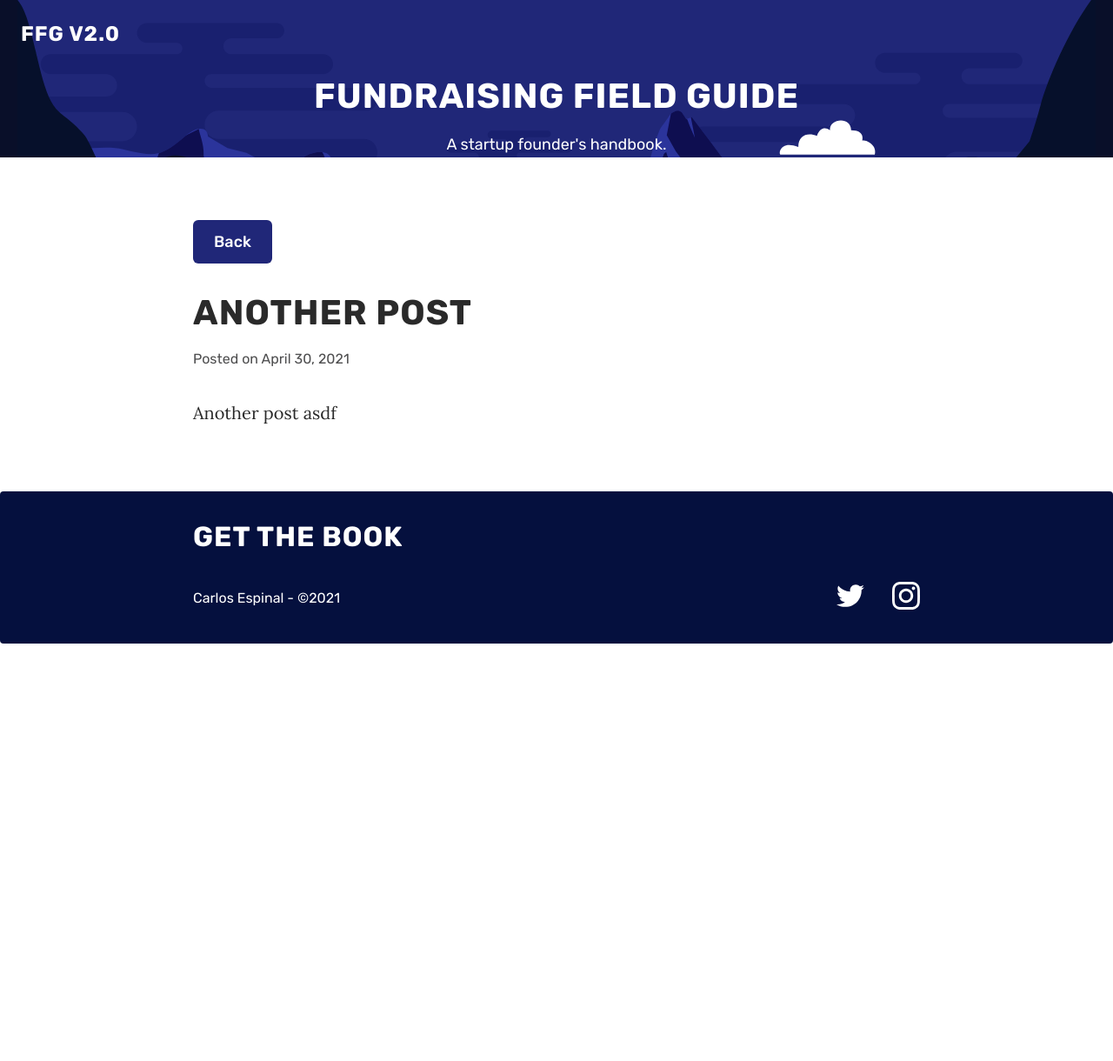
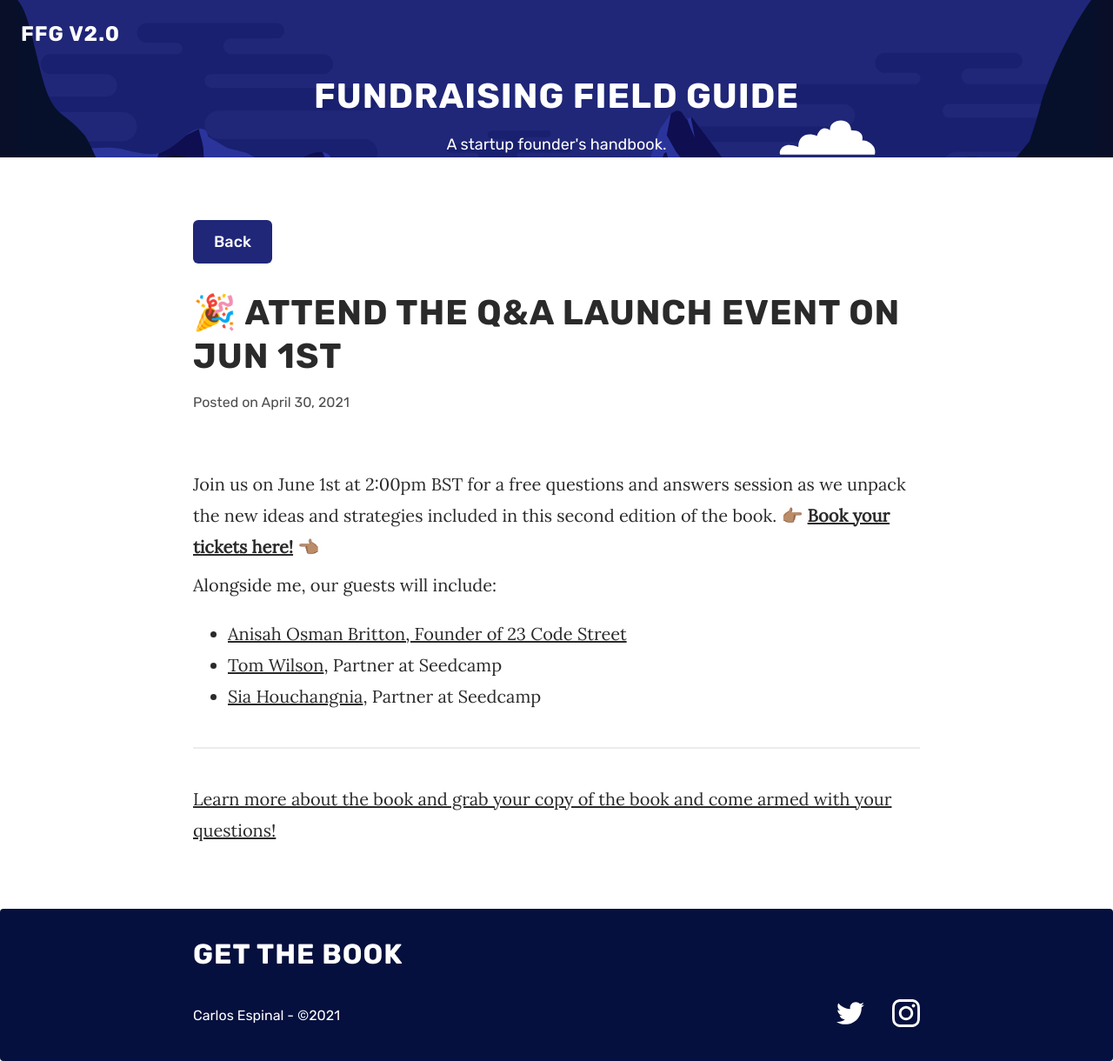
Before and after one commit to matthewcobb/ffg, a Jekyll site: the page built from _posts/2021-04-30-another-post.md, in a window 1280 px wide. Shown: the whole page at 87% size. Built offline with Jekyll 4.4.1, drawn with Linux system fonts in a browser that asks for light colours; before the commit the page ends 900 px from its top, so only the background shows below that.

Commit message:
Update from Forestry.io matt@reedsy.com updated _posts/2021-04-30-another-post.md

```diff
--- a/_posts/2021-04-30-another-post.md
+++ b/_posts/2021-04-30-another-post.md
@@ -1,7 +1,18 @@
 ---
-title: Another post
-date: 2021-04-30 23:00:00 +0000
+title: "\U0001F389 Attend the Q&A Launch Event on Jun 1st"
+date: 2021-04-30T23:00:00.000+00:00
 layout: post
+featured_image: ''
 
 ---
-Another post asdf
+Join us on June 1st at 2:00pm BST for a free questions and answers session as we unpack the new ideas and strategies included in this second edition of the book. 👉🏽 [**Book your tickets here!**](https://sdca.mp/Fieldguide_21) 👈🏽
+
+Alongside me, our guests will include:
+
+* [Anisah Osman Britton, Founder of 23 Code Street](https://www.linkedin.com/in/anisahob/)
+* [Tom Wilson](https://www.linkedin.com/in/tomwilsonseedcamp/), Partner at Seedcamp
+* [Sia Houchangnia](https://www.linkedin.com/in/siahouchangnia/), Partner at Seedcamp
+
+***
+
+[Learn more about the book and grab your copy of the book and come armed with your questions!](https://www.fundraisingfieldguide.com/the-fundraising-field-guide-v2-0-e1e4919547f5)
```
